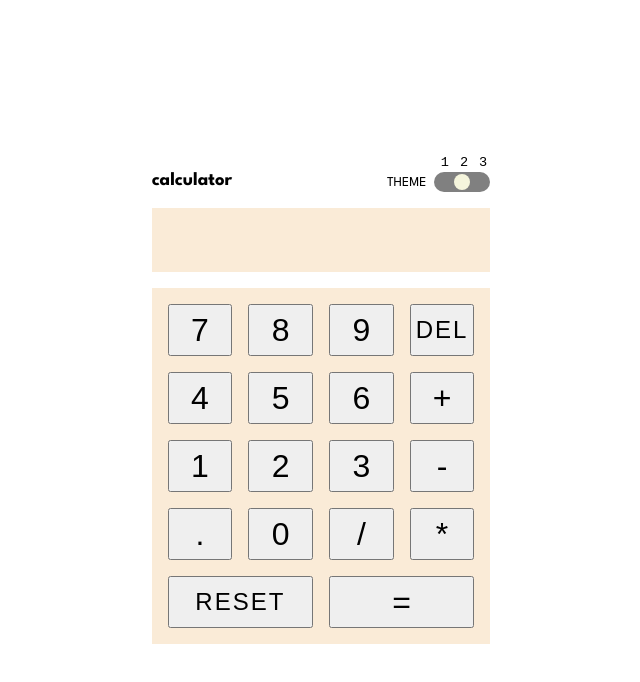
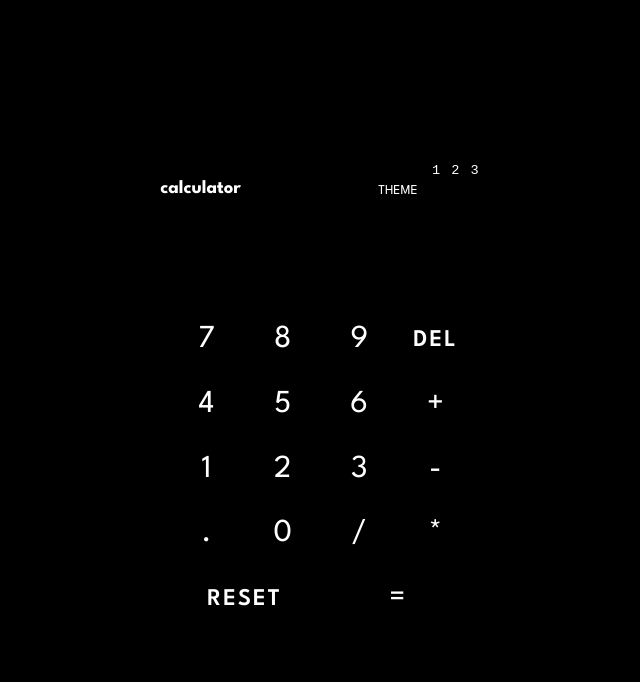
Before and after one commit to smajewski1980/calculator-app, a plain HTML site: page index.html in a window 1280 px wide. Both pictures are taken after a click on the element 781 px from the left and 182 px from the top of the page. Shown: the whole page, without its empty margins (319-959 px from the left). Drawn offline with Linux system fonts and the light colour scheme.

Commit message:
set up color theme 1

```diff
--- a/index.html
+++ b/index.html
@@ -1,5 +1,5 @@
 <!DOCTYPE html>
-<html lang="en">
+<html lang="en" data-theme="light">
   <head>
     <meta charset="UTF-8" />
     <meta name="viewport" content="width=device-width, initial-scale=1.0" />
--- a/index.js
+++ b/index.js
@@ -149,14 +149,17 @@ function updatethemeTogglePosition() {
   switch (themeTogglePosition) {
     case 1: {
       themeToggle.style.paddingLeft = "1.25rem";
+      document.documentElement.dataset.theme = "dark";
       break;
     }
     case 2: {
       themeToggle.style.paddingLeft = "2.35rem";
+      document.documentElement.dataset.theme = "custom";
       break;
     }
     case 3: {
       themeToggle.style.padding = ".125rem";
+      document.documentElement.dataset.theme = "light";
       break;
     }
   }
--- a/styles.css
+++ b/styles.css
@@ -72,11 +72,38 @@
   --temp-color: antiquewhite;
 }
 
+[data-theme="light"] {
+  --bg-main: hsl(222, 26%, 31%);
+  --bg-tog-keyp: hsl(223, 31%, 20%);
+  --bg-screen: hsl(224, 36%, 15%);
+  --bg-key-main: hsl(30, 25%, 89%);
+  --bg-key-main-shd: hsl(28, 16%, 65%);
+  --bg-key-tog-red: hsl(6, 63%, 50%);
+  --bg-key-tog-red-shd: hsl(6, 70%, 34%);
+  --bg-key-del-res: hsl(225, 21%, 49%);
+  --bg-key-del-res-shd: hsl(224, 28%, 35%);
+  --text-main: hsl(221, 14%, 31%);
+  --text-alt: hsl(0, 0%, 100%);
+  color: black;
+}
+
+[data-theme="dark"] {
+  background-color: black;
+  color: white;
+}
+
+[data-theme="custom"] {
+  background-color: pink;
+  color: rebeccapurple;
+}
+
 body {
   font-family: "League Spartan", serif;
   display: grid;
   place-content: center;
   min-height: 100vh;
+  background: var(--bg-main);
+  color: var(--text-alt);
 }
 
 main {
@@ -85,6 +112,7 @@ main {
 
 .display,
 button {
+  font: inherit;
   font-size: var(--nums-font-size);
   line-height: 1;
 }
@@ -107,7 +135,7 @@ header {
   width: 3.5rem;
   height: 1.25rem;
   border-radius: 100vw;
-  background: grey;
+  background: var(--bg-tog-keyp);
   position: relative;
   padding: 0.125rem;
   transition: padding 0.15s ease;
@@ -116,7 +144,7 @@ header {
 .toggle-slider {
   width: 16px;
   height: 16px;
-  background: beige;
+  background: var(--bg-key-tog-red);
   border-radius: 50%;
 }
 
@@ -135,7 +163,7 @@ header {
   text-align: right;
   padding: 1rem;
   margin-block-end: 1rem;
-  background-color: var(--temp-color);
+  background-color: var(--bg-screen);
   min-height: 64px;
 }
 
@@ -144,24 +172,35 @@ header {
   grid-template-columns: repeat(4, 1fr);
   gap: 1rem;
   padding: 1rem;
-  background-color: var(--temp-color);
+  background-color: var(--bg-tog-keyp);
 }
 
-.buttons-wrapper button:nth-child(4) {
+button {
+  padding: 0.75rem 0.5rem 0.3rem;
+  border-radius: 10px;
+  background: var(--bg-key-main);
+  box-shadow: 0px 2px 0px var(--bg-key-main-shd);
+  border: none;
+  color: var(--text-main);
+}
+
+.buttons-wrapper button:nth-child(4),
+.buttons-wrapper button:nth-child(17) {
   font-size: 1.5rem;
+  font-weight: 600;
   letter-spacing: 2px;
+  background: var(--bg-key-del-res);
+  box-shadow: 0px 2px 0px var(--bg-key-del-res-shd);
+  color: var(--text-alt);
 }
 
 .buttons-wrapper button:nth-child(17) {
   grid-column: 1 / 3;
-  font-size: 1.5rem;
-  letter-spacing: 2px;
 }
 
 .buttons-wrapper button:nth-child(18) {
   grid-column: 3 / -1;
+  background: var(--bg-key-tog-red);
+  box-shadow: 0px 2px 0px var(--bg-key-tog-red-shd);
+  color: var(--text-alt);
 }
-
-button {
-  padding: 0.5rem 0.25rem;
-}
```
